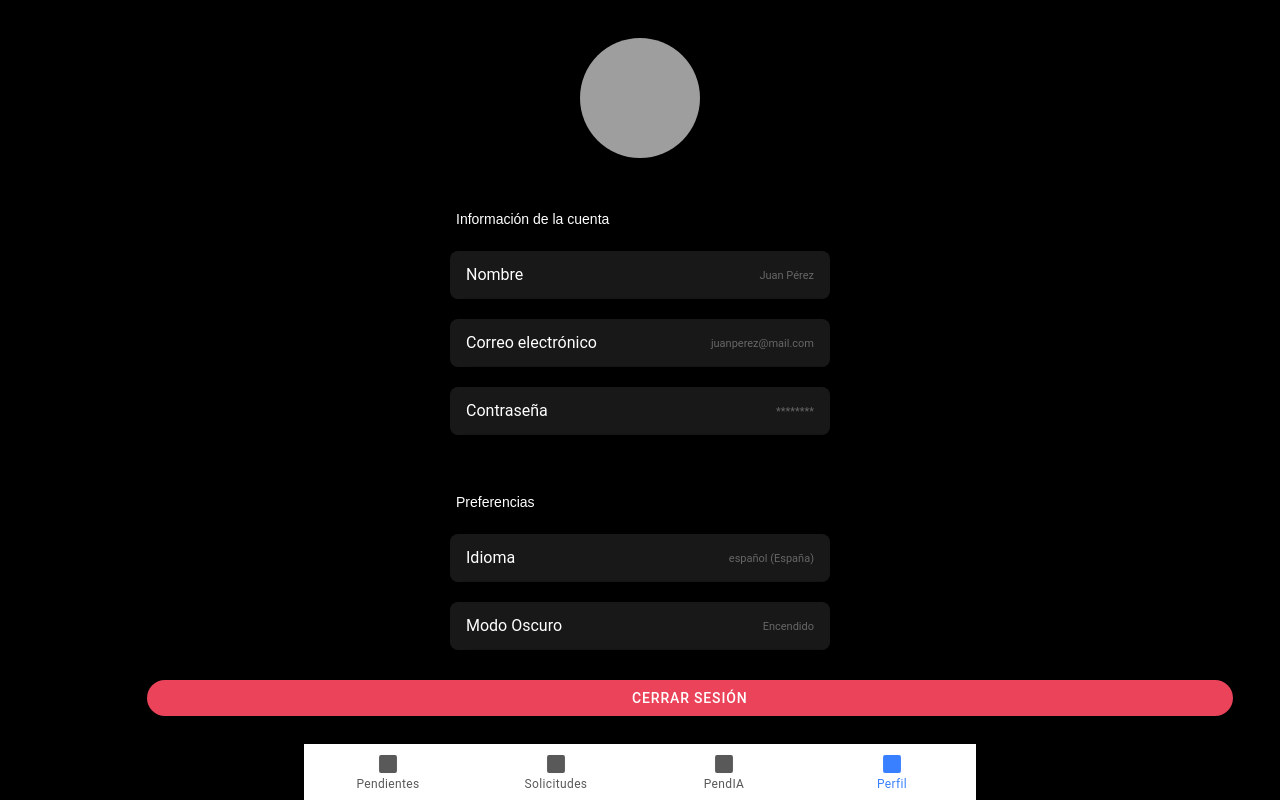
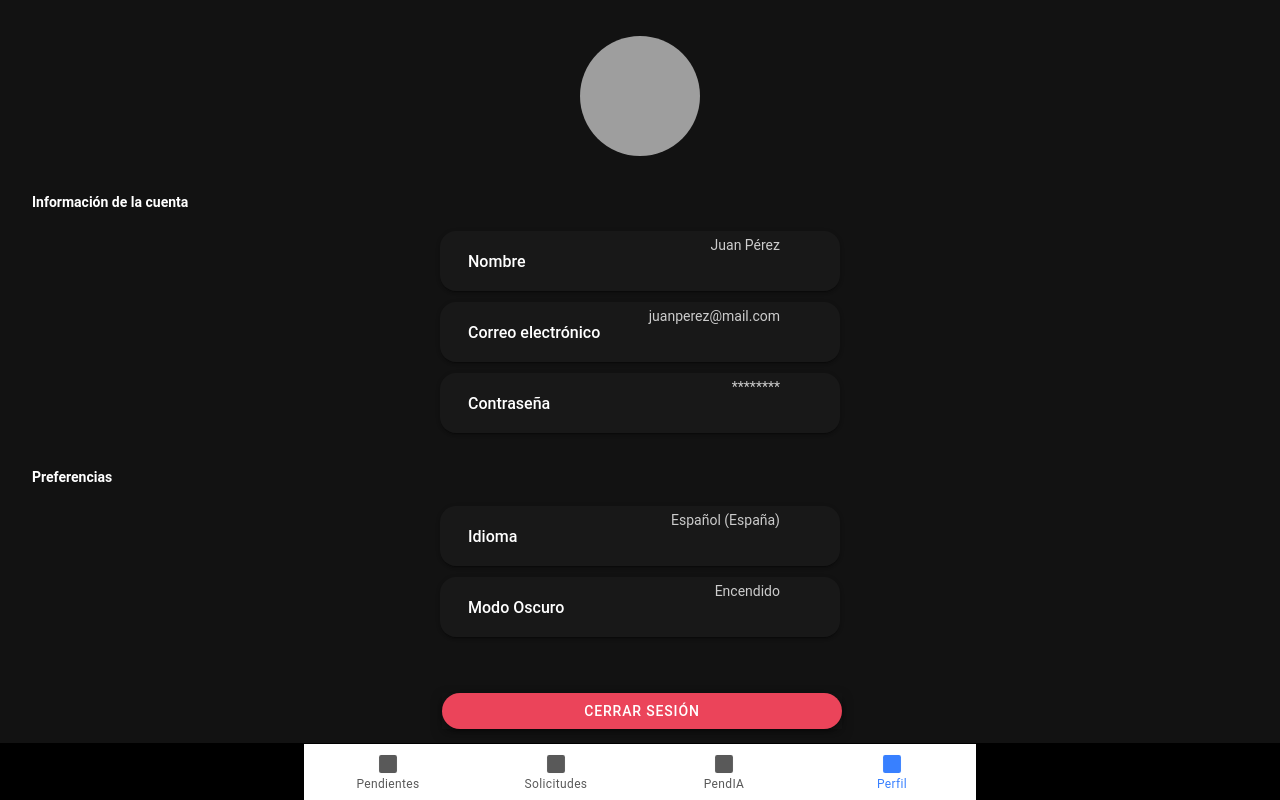
Before and after one commit to Joakamakaka1/Pendia-App, a React (Create React App) app: page /menu/tab4 in a window 1280 px wide. Built offline with nearby package versions, Linux system fonts and the light colour scheme; grey boxes are pictures that could not be loaded.

Commit message:
Correcciones

```diff
--- a/src/pages/Tab1.css
+++ b/src/pages/Tab1.css
@@ -20,7 +20,7 @@
 }
 
 .people-list {
-  padding: 15px 15px 50px 15px;
+  padding: 15px 15px 70px 15px;
 }
 
 .person-card {
@@ -46,7 +46,7 @@
   font-size: 0.9rem;
 }
 
-ion-button[color="danger"] {
+delete-button {
   --color: #ff4c4c;
   padding-left: 100px;
 }
--- a/src/pages/Tab1.tsx
+++ b/src/pages/Tab1.tsx
@@ -79,7 +79,12 @@ const Tab1: React.FC = () => {
                   <h2>{person.name}</h2>
                   <p>Te debe €{person.amount}</p>
                 </IonLabel>
-                <IonButton fill="clear" color="danger" size="small">
+                <IonButton
+                  fill="clear"
+                  color="danger"
+                  size="small"
+                  className="delete-button"
+                >
                   <IonIcon icon={trash} slot="icon-only" />
                 </IonButton>
               </IonItem>
--- a/src/pages/Tab4.css
+++ b/src/pages/Tab4.css
@@ -1,24 +1,8 @@
-ion-item {
-  --background: #181818;
-  --color: #ffffff;
-  --border-style: solid;
-  --border-radius: 8px;
-  padding: 10px;
-}
-
-.profile-avatar {
-  height: 60%;
-  width: 60%;
-  margin-top: 10px;
-  border-radius: 50%;
-}
-
 .profile-content {
+  --background: #121212;
+  color: white;
   display: flex;
   justify-content: center;
-  align-items: center;
-  text-align: center;
-  height: 100%;
 }
 
 .profile-container {
@@ -26,34 +10,76 @@ ion-item {
   flex-direction: column;
   align-items: center;
   padding: 16px;
-  margin-top: 12px;
 }
 
 .profile-avatar {
   width: 120px;
   height: 120px;
+  border-radius: 50%;
+  margin-top: 20px;
   margin-bottom: 12px;
-}
-
-.profile-list {
-  width: 100%;
-  max-width: 400px;
-  text-align: left;
-  margin-top: 18px;
-  background-color: #000000;
-}
-
-.logout-button {
-  margin-top: 12px;
-  width: 95%;
 }
 
 .labels-profile-list {
   color: #ffffff;
   font-size: 14px;
-  font-weight: semibold;
-  font-family: "Super Trend", sans-serif;
-  white-space: normal;
-  overflow: visible;
-  text-overflow: unset;
+  font-weight: 600;
+  margin-top: 26px;
+  margin-bottom: 20px;
+  text-align: left;
+  width: 100%;
+  max-width: 400px;
 }
+
+/* === Tarjetas === */
+.profile-card {
+  background-color: #181818;
+  width: 100%;
+  max-width: 400px;
+  margin-top: 1px;
+  border-radius: 16px;
+  height: 60px;
+}
+
+.profile-item {
+  --background: #181818;
+  color: white;
+  display: flex;
+  align-items: center;
+  justify-content: space-between;
+  height: 100%;
+  padding: 0 12px;
+}
+
+/* Label a la izquierda */
+.field-label {
+  color: white;
+  font-weight: 500;
+  font-size: 15px;
+}
+
+/* Valor alineado a la derecha */
+.field-value {
+  color: #ccc;
+  font-size: 14px;
+  text-align: right;
+  flex: 1;
+  margin-left: 20px;
+  white-space: nowrap;
+  overflow: hidden;
+  text-overflow: ellipsis;
+}
+
+.logout-button {
+  position: fixed;
+  bottom: 10px;
+  left: 50%;
+  transform: translateX(-50%);
+  width: 90%;
+  max-width: 400px;
+  z-index: 10;
+  --border-radius: 30px;
+  --color: white;
+  font-weight: 500;
+  box-shadow: 0 4px 12px rgba(0, 0, 0, 0.3);
+}
--- a/src/pages/Tab4.tsx
+++ b/src/pages/Tab4.tsx
@@ -1,16 +1,25 @@
+import React from "react";
 import {
   IonPage,
   IonContent,
-  IonButton,
+  IonCard,
   IonItem,
   IonLabel,
-  IonList,
+  IonNote,
   IonListHeader,
-  IonNote,
+  IonButton,
 } from "@ionic/react";
-import React from "react";
 import "./Tab4.css";
+
 export const Tab4: React.FC = () => {
+  const profile = {
+    name: "Juan Pérez",
+    email: "juanperez@mail.com",
+    password: "********",
+    language: "Español (España)",
+    darkMode: "Encendido",
+  };
+
   return (
     <IonPage>
       <IonContent fullscreen className="profile-content">
@@ -21,44 +30,54 @@ export const Tab4: React.FC = () => {
             className="profile-avatar"
           />
 
-          <IonList className="profile-list">
+          {/* Información de la cuenta */}
           <IonListHeader>
             <IonLabel className="labels-profile-list">
               Información de la cuenta
             </IonLabel>
           </IonListHeader>
 
-            <IonItem>
-              <IonLabel>Nombre</IonLabel>
-              <IonNote slot="end">Juan Pérez</IonNote>
+          <IonCard className="profile-card">
+            <IonItem lines="none" className="profile-item">
+              <IonLabel className="field-label">Nombre</IonLabel>
+              <IonNote className="field-value">{profile.name}</IonNote>
             </IonItem>
+          </IonCard>
 
-            <IonItem>
-              <IonLabel>Correo electrónico</IonLabel>
-              <IonNote slot="end">juanperez@mail.com</IonNote>
+          <IonCard className="profile-card">
+            <IonItem lines="none" className="profile-item">
+              <IonLabel className="field-label">Correo electrónico</IonLabel>
+              <IonNote className="field-value">{profile.email}</IonNote>
             </IonItem>
+          </IonCard>
 
-            <IonItem>
-              <IonLabel>Contraseña</IonLabel>
-              <IonNote slot="end">********</IonNote>
+          <IonCard className="profile-card">
+            <IonItem lines="none" className="profile-item">
+              <IonLabel className="field-label">Contraseña</IonLabel>
+              <IonNote className="field-value">{profile.password}</IonNote>
             </IonItem>
-          </IonList>
+          </IonCard>
 
-          <IonList className="profile-list">
+          {/* Preferencias */}
           <IonListHeader>
             <IonLabel className="labels-profile-list">Preferencias</IonLabel>
           </IonListHeader>
 
-            <IonItem>
-              <IonLabel>Idioma</IonLabel>
-              <IonNote slot="end">español (España)</IonNote>
+          <IonCard className="profile-card">
+            <IonItem lines="none" className="profile-item">
+              <IonLabel className="field-label">Idioma</IonLabel>
+              <IonNote className="field-value">{profile.language}</IonNote>
             </IonItem>
+          </IonCard>
 
-            <IonItem>
-              <IonLabel>Modo Oscuro</IonLabel>
-              <IonNote slot="end">Encendido</IonNote>
+          <IonCard className="profile-card">
+            <IonItem lines="none" className="profile-item">
+              <IonLabel className="field-label">Modo Oscuro</IonLabel>
+              <IonNote className="field-value">{profile.darkMode}</IonNote>
             </IonItem>
-          </IonList>
+          </IonCard>
+
+          {/* Botón de cierre de sesión */}
           <IonButton
             color="danger"
             expand="block"
```
Lines whose indentation alone changed are shown as unchanged.
